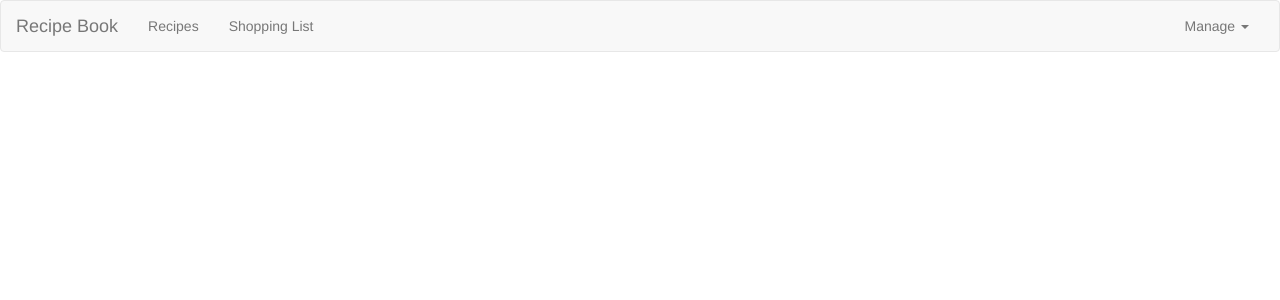
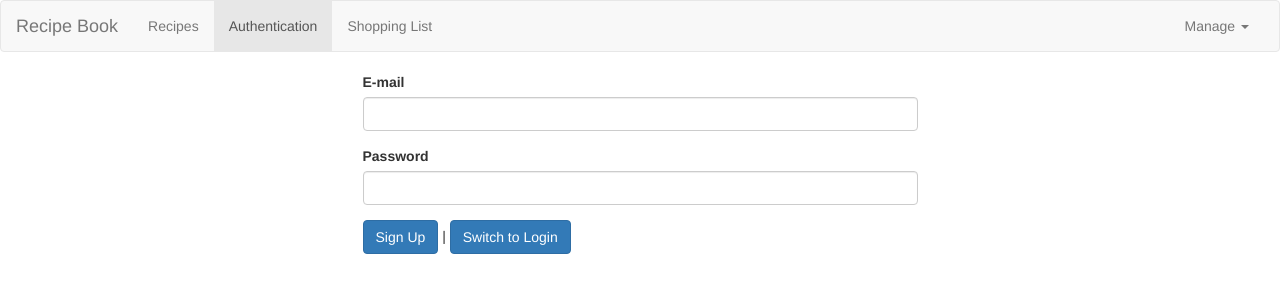
Before and after one commit to ainmutaqorrobin/RecipeShop, an Angular app: page /signup in a window 1280 px wide. Before the commit this address led to /. Shown: the top 300 px of the page. Built offline with nearby package versions, Linux system fonts and the light colour scheme.

Commit message:
added login page for authentication

```diff
--- a/src/app/app-routing.module.ts
+++ b/src/app/app-routing.module.ts
@@ -6,6 +6,7 @@
 import { RecipeDetailComponent } from './recipes/recipe-detail/recipe-detail.component';
 import { RecipeEditComponent } from './recipes/recipe-edit/recipe-edit.component';
 import { RecipeResolverService } from './services/recipe.resolver.service';
+import { AuthComponent } from './auth/auth.component';
 
 const appRoutes: Routes = [
   { path: '', redirectTo: '/recipes', pathMatch: 'full' },
@@ -28,6 +29,7 @@
     ],
   },
   { path: 'shopping-list', component: ShoppingListComponent },
+  { path: 'signup', component: AuthComponent },
 ];
 @NgModule({
   imports: [RouterModule.forRoot(appRoutes)],
--- a/src/app/app.module.ts
+++ b/src/app/app.module.ts
@@ -23,6 +23,7 @@
 import { DataStorageService } from './services/data-storage.service';
 import { HttpClientModule } from '@angular/common/http';
 import { RecipeResolverService } from './services/recipe.resolver.service';
+import { AuthComponent } from './auth/auth.component';
 
 @NgModule({
   declarations: [
@@ -41,6 +42,7 @@
     DropdownDirective,
     RecipeStartComponent,
     RecipeEditComponent,
+    AuthComponent,
   ],
   imports: [
     BrowserModule,
--- /dev/null
+++ b/src/app/auth/auth.component.html
@@ -0,0 +1,18 @@
+<div class="row">
+    <div class="col-xs-12 col-md-6 col-md-offset-3">
+        <form>
+            <div class="form-group">
+                <label for="email">E-mail</label>
+                <input type="text" class="form-control" id="email">
+            </div>
+            <div class="form-group">
+                <label for="password">Password</label>
+                <input type="password" class="form-control" id="password">
+            </div>
+            <div>
+                <button class="btn btn-primary">Sign Up</button> |
+                <button class="btn btn-primary">Switch to Login</button>
+            </div>
+        </form>
+    </div>
+</div>
--- a/src/app/header/header.component.html
+++ b/src/app/header/header.component.html
@@ -9,6 +9,7 @@
         <div class="navbar-collapse">
             <ul class="nav navbar-nav">
                 <li routerLinkActive="active"><a routerLink="/recipes">Recipes</a></li>
+                <li routerLinkActive="active"><a routerLink="/signup">Authentication</a></li>
                 <li routerLinkActive="active">
                     <a routerLink="/shopping-list">Shopping List</a>
                 </li>
```
Also changed, not shown: src/app/auth/auth.component.ts (added, +7 -0 lines).
